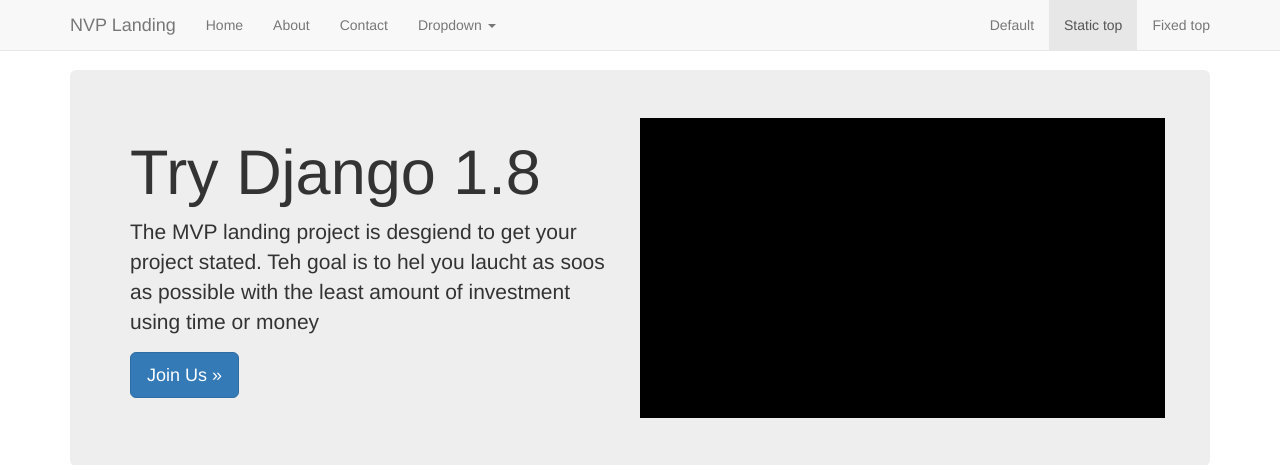
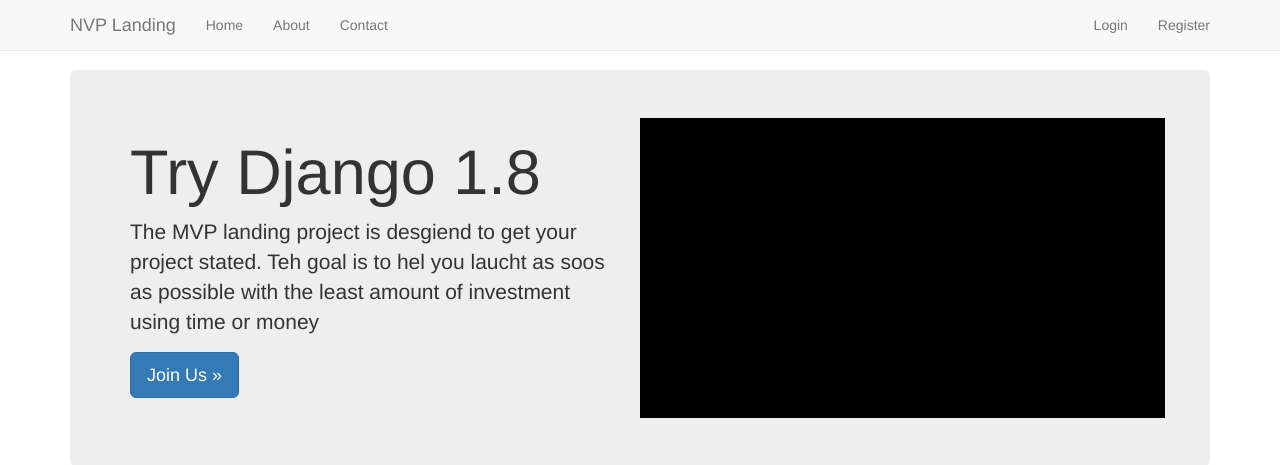
Before and after one commit to franksalas/trydjango18CFE, a Django app: page / in a window 1280 px wide. Shown: the top 465 px of the page. Run offline with Django 3.2, Linux system fonts and the light colour scheme; some libraries are stand-ins or nearby versions.

Commit message:
Authentication Links in the Navbar

```diff
--- a/templates/navbar.html
+++ b/templates/navbar.html
@@ -1,4 +1,3 @@
-
 <nav class="navbar navbar-default navbar-static-top">
     <div class="container">
         <div class="navbar-header">
@@ -14,30 +13,35 @@
         </div>
         <div id="navbar" class="navbar-collapse collapse">
             <ul class="nav navbar-nav">
-                <li ><a href="{% url 'home' %}">Home</a></li>
+                <li><a href="{% url 'home' %}">Home</a></li>
                 <li><a href="{% url 'about' %}">About</a></li>
                 <li><a href="{% url 'contact' %}">Contact</a></li>
-                <li class="dropdown">
-                    <a href="#" class="dropdown-toggle" data-toggle="dropdown"
-                       role="button" aria-haspopup="true"
-                       aria-expanded="false">Dropdown <span
-                            class="caret"></span></a>
-                    <ul class="dropdown-menu">
-                        <li><a href="#">Action</a></li>
-                        <li><a href="#">Another action</a></li>
-                        <li><a href="#">Something else here</a></li>
-                        <li role="separator" class="divider"></li>
-                        <li class="dropdown-header">Nav header</li>
-                        <li><a href="#">Separated link</a></li>
-                        <li><a href="#">One more separated link</a></li>
-                    </ul>
-                </li>
+                {#                <li class="dropdown">#}
+                {#                    <a href="#" class="dropdown-toggle" data-toggle="dropdown"#}
+                {#                       role="button" aria-haspopup="true"#}
+                {#                       aria-expanded="false">Dropdown <span#}
+                {#                            class="caret"></span></a>#}
+                {#                    <ul class="dropdown-menu">#}
+                {#                        <li><a href="#">Action</a></li>#}
+                {#                        <li><a href="#">Another action</a></li>#}
+                {#                        <li><a href="#">Something else here</a></li>#}
+                {#                        <li role="separator" class="divider"></li>#}
+                {#                        <li class="dropdown-header">Nav header</li>#}
+                {#                        <li><a href="#">Separated link</a></li>#}
+                {#                        <li><a href="#">One more separated link</a></li>#}
+                {#                    </ul>#}
+                {#                </li>#}
             </ul>
             <ul class="nav navbar-nav navbar-right">
-                <li><a href="../navbar/">Default</a></li>
-                <li class="active"><a href="./">Static top <span
-                        class="sr-only">(current)</span></a></li>
-                <li><a href="../navbar-fixed-top/">Fixed top</a></li>
+                {% if request.user.is_authenticated %}
+                    <li><a href="{% url 'auth_logout' %}">Logout</a></li>
+                {% else %}
+                    <li><a href="{% url 'auth_login' %}">Login</a></li>
+
+                    <li><a href="{% url 'registration_register' %}">Register</a></li>
+                {% endif %}
+
+
             </ul>
         </div><!--/.nav-collapse -->
     </div>
```
Also changed, not shown: db.sqlite3.
